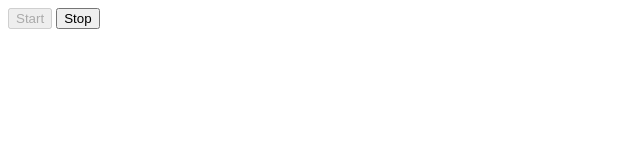
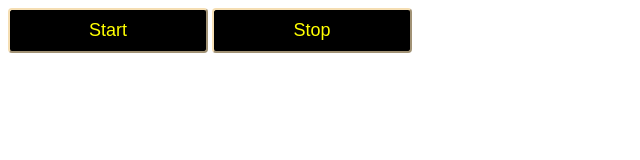
Before and after one commit to RomanIlienko/goit-js-hw-11-color-switch, a plain HTML site: page src/index.html in a window 1280 px wide. Both pictures are taken after a click on the button "Start". Shown: the whole page, without its empty margins (0-640 px from the left). Drawn offline with Linux system fonts and the light colour scheme.

Commit message:
add css and js

```diff
--- a/src/index.html
+++ b/src/index.html
@@ -4,11 +4,12 @@
     <meta charset="UTF-8">
     <meta http-equiv="X-UA-Compatible" content="IE=edge">
     <meta name="viewport" content="width=device-width, initial-scale=1.0">
-    <title>Document</title>
+    <title>Colorswitcher</title>
+    <link rel="stylesheet" href="./style.css">
 </head>
 <body>
-    <button class="start" type="button" data-action="start">Start</button>
-    <button class="stop" type="button" data-action="stop">Stop</button>
+    <button class="start button" type="button" data-action="start">Start</button>
+    <button class="stop button" type="button" data-action="stop">Stop</button>
     <script src="./index.js"></script>
 </body>
 </html>
--- a/src/index.js
+++ b/src/index.js
@@ -16,6 +16,7 @@ const refs = {
 refs.startBtn.addEventListener('click', switchColorStart)
 refs.stopBtn.addEventListener('click', switchColorStop)
 
+const CHANGE_TIME = 1000
 let timerId = null;
 
 const randomIntegerFromInterval = (min, max) => {
@@ -24,17 +25,13 @@ const randomIntegerFromInterval = (min, max) => {
 
 function switchColorStart() {
   timerId = setInterval(() => {
+    console.log('hello');
+   }, CHANGE_TIME);
+  refs.startBtn.setAttribute('disabled', true)
 
-   }, 1000);
-  refs.startBtn.setAttribute('disabled', true)
-  refs.body.style.backgroundColor = randomIntegerFromInterval
 }
 
 function switchColorStop() {
   clearInterval(timerId);
   refs.startBtn.removeAttribute('disabled', true)
 };
-
-// function setBodyColor() {
-//   refs.body.style.backgroundColor =
-// }
--- /dev/null
+++ b/src/style.css
@@ -0,0 +1,11 @@
+.button {
+  display: inline;
+  width: 200px;
+  padding: 10px;
+  border-radius: 4px;
+  background-color: black;
+  color: yellow;
+  cursor: pointer;
+  font-size: 18px;
+  border-color: wheat;
+}
```
